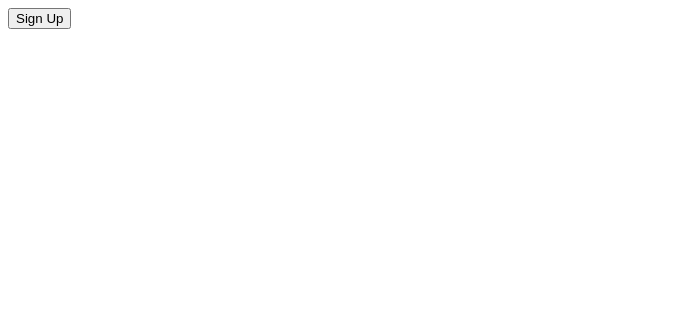
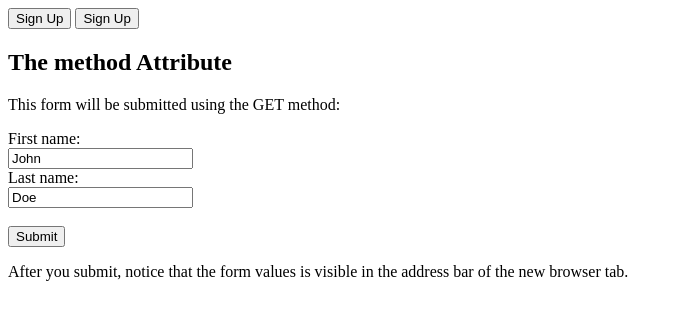
Before and after one commit to OyahedKhan/myfast-htmlcss-project, a plain HTML site: page tasting.html in a window 1280 px wide. Shown: the whole page, without its empty margins (0-683 px from the left). Drawn offline with Linux system fonts and the light colour scheme.

Commit message:
html porject

```diff
--- a/tasting.html
+++ b/tasting.html
@@ -6,6 +6,21 @@
     <body>
         <tr>
             <td><button type="submit">Sign Up</button></td>
+            <td><button type="submit">Sign Up</button></td>
         </tr>
+
+        <h2>The method Attribute</h2>
+
+<p>This form will be submitted using the GET method:</p>
+
+<form action="/action_page.php" target="_blank" method="get">
+  <label for="fname">First name:</label><br>
+  <input type="text" id="fname" name="fname" value="John"><br>
+  <label for="lname">Last name:</label><br>
+  <input type="text" id="lname" name="lname" value="Doe"><br><br>
+  <input type="submit" value="Submit">
+</form>
+
+<p>After you submit, notice that the form values is visible in the address bar of the new browser tab.</p>
     </body>
 </html>
```
